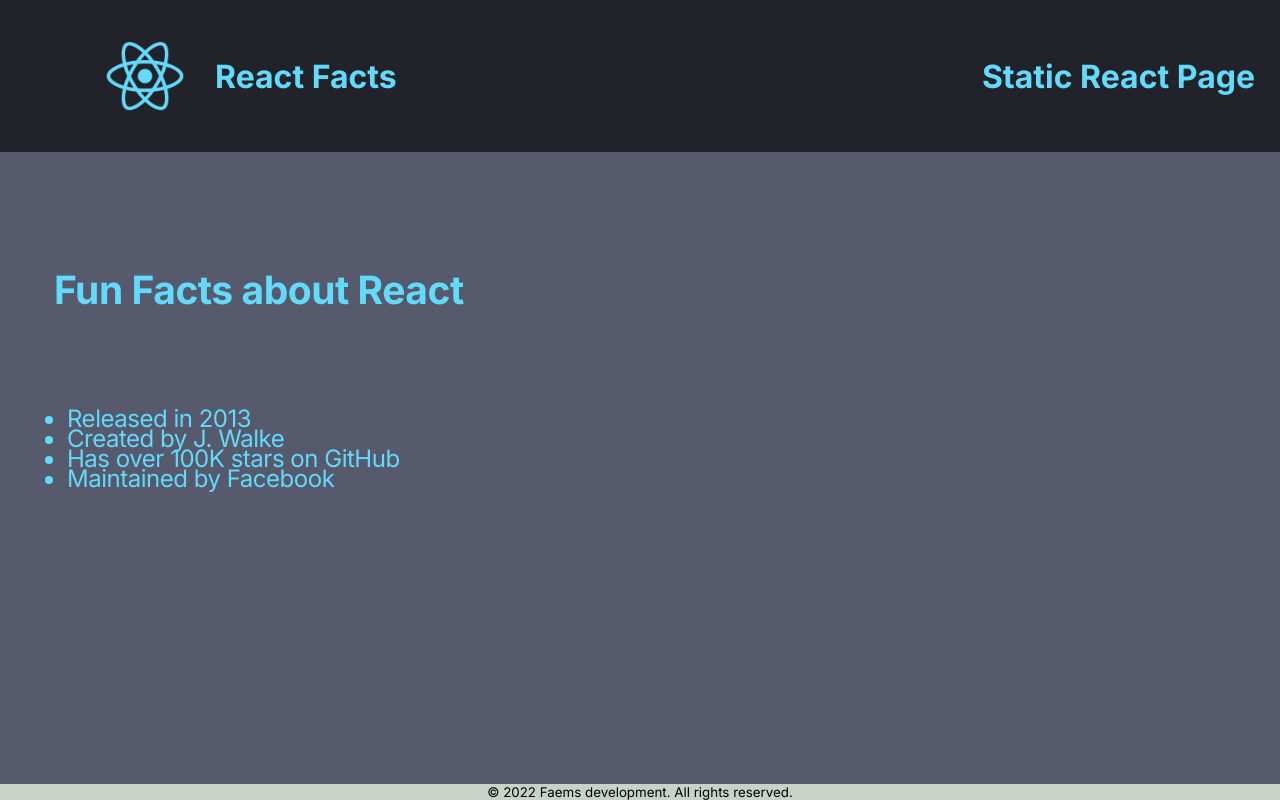
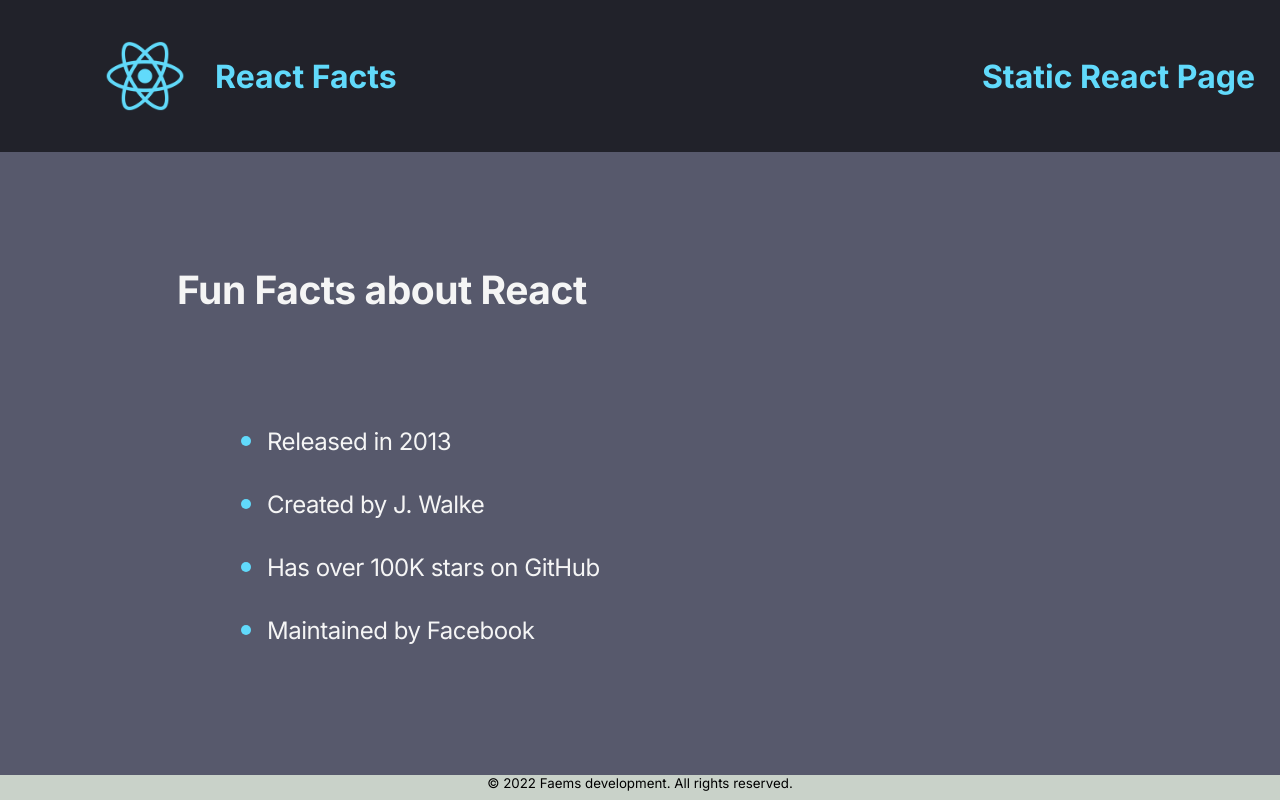
Before and after one commit to Qasper1974/StaticReactPage, a React (Create React App) app: page / in a window 1280 px wide. Built offline with nearby package versions, Linux system fonts and the light colour scheme.

Commit message:
increase size Footer

```diff
--- a/src/components/Footer.module.css
+++ b/src/components/Footer.module.css
@@ -5,5 +5,5 @@
     display: flex;
     justify-content: center;
     width: 100vw;
-
+    height: 25px;
 }
--- a/src/components/Main.module.css
+++ b/src/components/Main.module.css
@@ -3,12 +3,23 @@
     padding: 57px 27px;
     box-sizing: border-box;
     background-color: #57596c;
-    color: #61DAFB;
+    color: whitesmoke;
     font-size: 39px;
     letter-spacing: -0.03rem;
+}
+
+.title {
+    padding-left: 150px;
 }
 
 .main__listItem {
     font-size: 1.5rem;
     /* display: block; */
-    line-height: 20px;}
+    line-height: 60px;
+    margin-left: 200px;
+}
+
+.main__listItem::marker {
+    color: #61DAFB;
+    font-size: 30px;
+}
```
